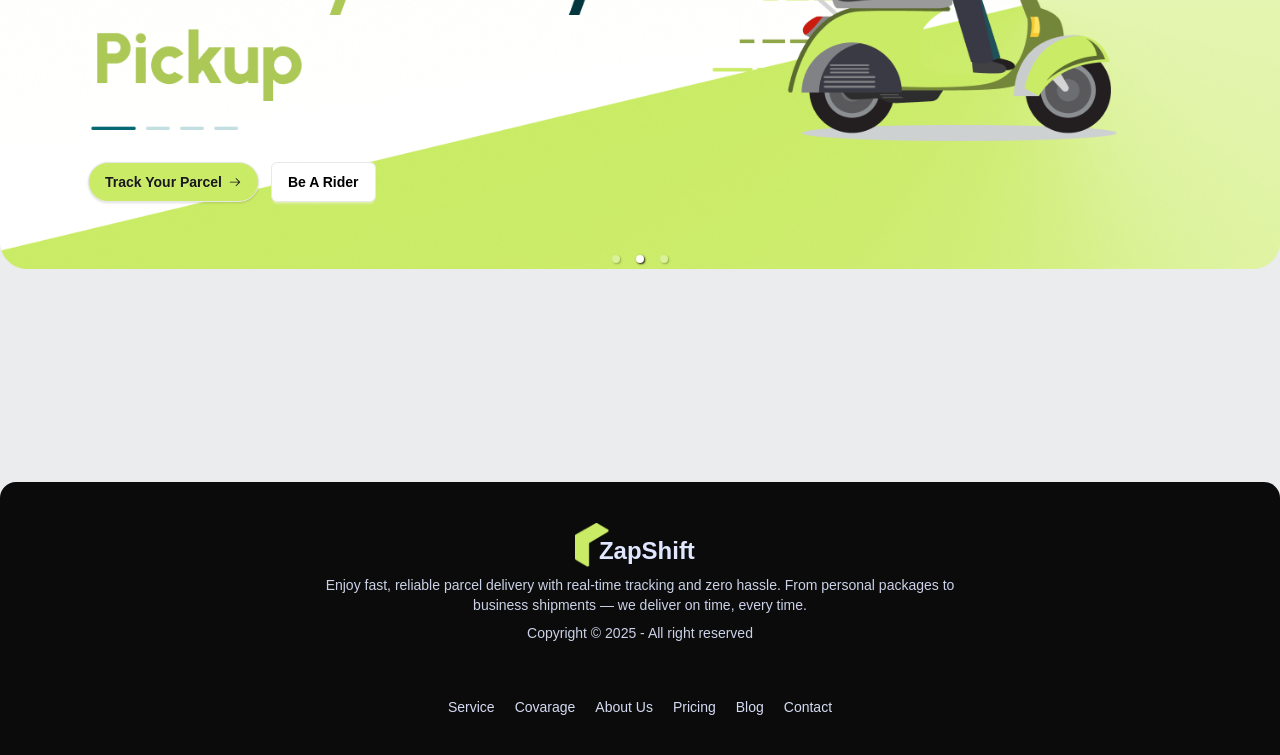
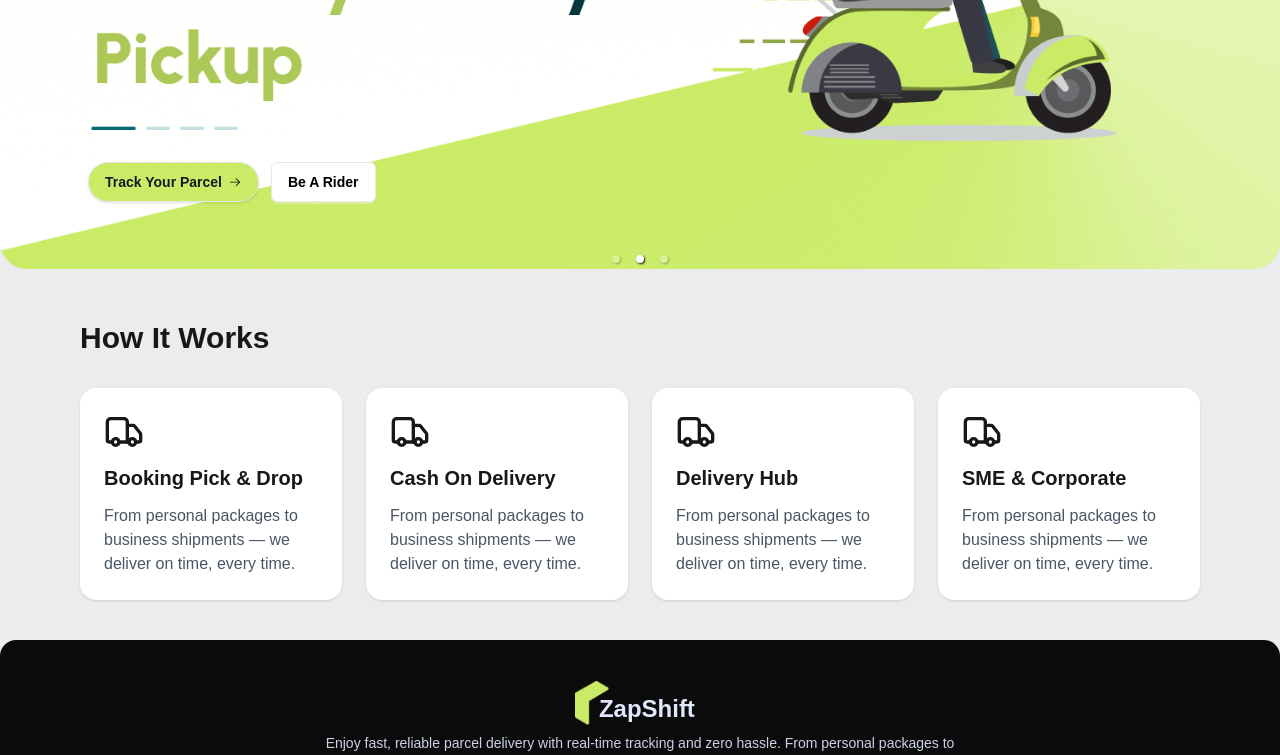
Before and after one commit to Mahfuz5634/ZapShift-Project-ClientPart, a React (Vite) app: page / in a window 1280 px wide. Shown: the part 415-1170 px from the top of the page. Built offline with nearby package versions, Linux system fonts and the light colour scheme.

Commit message:
added how it work section

```diff
--- a/package.json
+++ b/package.json
@@ -11,6 +11,7 @@
   },
   "dependencies": {
     "@tailwindcss/vite": "^4.1.17",
+    "lucide-react": "^0.553.0",
     "react": "^19.2.0",
     "react-dom": "^19.2.0",
     "react-icons": "^5.5.0",
--- a/src/Pages/Home/Banner.jsx
+++ b/src/Pages/Home/Banner.jsx
@@ -19,7 +19,7 @@ const Banner = () => {
         <img src={img1} />
 
         {/* Button container */}
-        <div className="absolute lg:top-120 lg:left-22 transform -translate-y-1/2 space-x-3">
+        <div className="absolute hidden lg:block lg:top-120 lg:left-22 transform -translate-y-1/2 space-x-3">
           <button className="rounded-full btn bg-primary px-4 py-2 shadow ">
             Track Your Parcel <GoArrowRight></GoArrowRight>
           </button>
--- a/src/Pages/Home/Home.jsx
+++ b/src/Pages/Home/Home.jsx
@@ -1,10 +1,12 @@
 import React from 'react';
 import Banner from './Banner';
+import HowItWorks from './HowItWorks';
 
 const Home = () => {
     return (
         <div>
            <Banner></Banner>
+           <HowItWorks></HowItWorks>
         </div>
     );
 };
--- /dev/null
+++ b/src/Pages/Home/HowItWorks.jsx
@@ -0,0 +1,58 @@
+import { Truck } from "lucide-react";
+import React from "react";
+
+const HowItWorks = () => {
+  return (
+    <div className="max-w-6xl mx-auto my-10 px-4">
+      <h1 className="text-3xl font-semibold mb-8 text-center lg:text-left">
+        How It Works
+      </h1>
+
+
+      <div className="grid grid-cols-1 sm:grid-cols-2 lg:grid-cols-4 gap-6">
+
+
+        <div className="w-full h-auto rounded-2xl bg-white p-6 flex flex-col gap-3 shadow-sm hover:bg-primary transition">
+          <Truck className="w-[40px] h-[40px]" />
+          <h1 className="text-xl font-bold">Booking Pick & Drop</h1>
+          <p className="text-gray-600">
+            From personal packages to business shipments — we deliver on time,
+            every time.
+          </p>
+        </div>
+
+        <div className="w-full h-auto rounded-2xl bg-white p-6 flex flex-col gap-3 shadow-sm hover:bg-primary transition">
+          <Truck className="w-[40px] h-[40px]" />
+          <h1 className="text-xl font-bold">Cash On Delivery</h1>
+          <p className="text-gray-600">
+            From personal packages to business shipments — we deliver on time,
+            every time.
+          </p>
+        </div>
+
+
+        <div className="w-full h-auto rounded-2xl bg-white p-6 flex flex-col gap-3 shadow-sm hover:bg-primary transition">
+          <Truck className="w-[40px] h-[40px]" />
+          <h1 className="text-xl font-bold">Delivery Hub</h1>
+          <p className="text-gray-600">
+            From personal packages to business shipments — we deliver on time,
+            every time.
+          </p>
+        </div>
+
+
+        <div className="w-full h-auto rounded-2xl bg-white p-6 flex flex-col gap-3 shadow-sm hover:bg-primary transition">
+          <Truck className="w-[40px] h-[40px]" />
+          <h1 className="text-xl font-bold">SME & Corporate</h1>
+          <p className="text-gray-600">
+            From personal packages to business shipments — we deliver on time,
+            every time.
+          </p>
+        </div>
+
+      </div>
+    </div>
+  );
+};
+
+export default HowItWorks;
```
Also changed, not shown: 1 other file (tests, documents, lock files or other folders).
